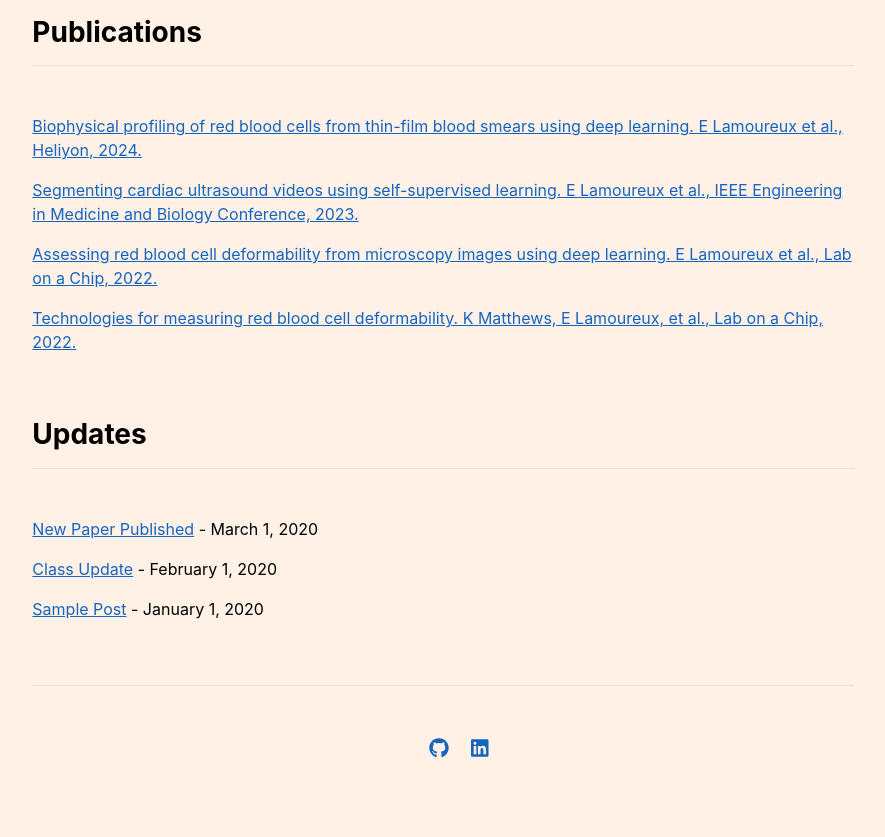
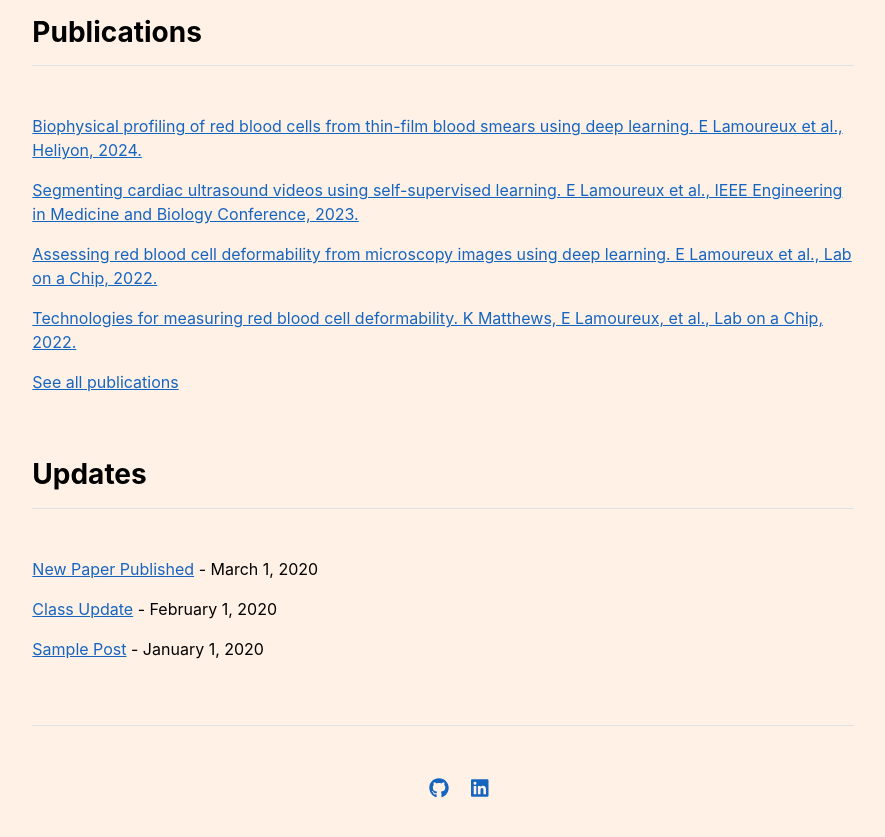
Before and after one commit to lamoureuxe/lamoureuxe.github.io, a Jekyll site: the page built from index.md, in a window 1280 px wide and 900 px high, scrolled down 1075 px. Shown: the top 837 px of the window, without its empty margins (197-1082 px from the left). Built offline with Jekyll 4.4.1, drawn with Linux system fonts in a browser that asks for light colours; a style sheet for code colours, icons or effects is not loaded.

Commit message:
update for see all pubs

```diff
--- a/_data/publications.yml
+++ b/_data/publications.yml
@@ -3,6 +3,7 @@ featured:
 - {name: 'Segmenting cardiac ultrasound videos using self-supervised learning. E Lamoureux et al., IEEE Engineering in Medicine and Biology Conference, 2023.', url: '/publications/IEEE_EMBC_2023.pdf'}
 - {name: 'Assessing red blood cell deformability from microscopy images using deep learning. E Lamoureux et al., Lab on a Chip, 2022.', url: '/publications/LoC_2022_22_26.pdf'}
 - {name: 'Technologies for measuring red blood cell deformability. K Matthews, E Lamoureux, et al., Lab on a Chip, 2022.', url: '/publications/LoC_2022_22_1254.pdf'}
+- {name: 'See all publications', url: '/publications'}
 
 index:
 - {name: 'Biophysical profiling of red blood cells from thin-film blood smears using deep learning. E Lamoureux, Y Cheng, E Izlamzada, K Matthews, SP Duffy, H Ma, Heliyon, 2024.', url: '/publications/Heliyon_2024_10_e35276.pdf'}
```
